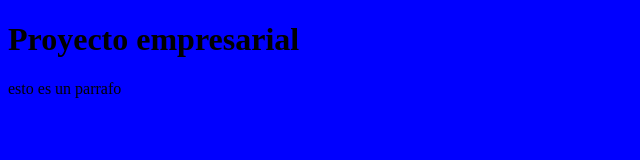
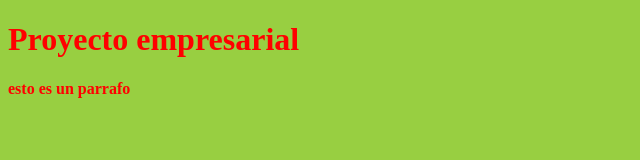
Before and after one commit to mayhuaM/CursoGit, a plain HTML site: page index.html in a window 1280 px wide. Shown: the whole page, without its empty margins (0-640 px from the left). Drawn offline with Linux system fonts and the light colour scheme.

Commit message:
Negrita y color de fuente rojo

```diff
--- a/css/estilos.css
+++ b/css/estilos.css
@@ -1,3 +1,5 @@
 body{
-    background-color: blue;
+    background-color: rgb(152, 207, 65);
+    font-weight:bold;
+    color: #F00;
 }
```
